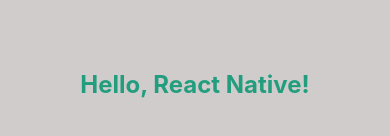
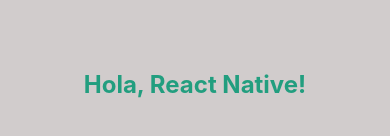
Before and after one commit to carlesconesa34/react-test, a React Native app in the folder app/: screen / in a window 390 px wide. Shown: the part 338-474 px from the top of the page. Built offline with nearby package versions, Linux system fonts and the light colour scheme.

Commit message:
feat: implement greeting translation to other languages

```diff
--- a/app/App.tsx
+++ b/app/App.tsx
@@ -4,7 +4,7 @@
 export default function App() {
   return (
     <View style={styles.container}>
-      <Saludo/>
+      <Saludo lang="es"/>
     </View>
   );
 }
--- a/app/Saludo.jsx
+++ b/app/Saludo.jsx
@@ -1,9 +1,16 @@
 import { StyleSheet, Text } from 'react-native';
 
+const translations = {
+  es: 'Hola',
+  en: 'Hello',
+};
+
 // Componente Saludo
-export function Saludo(props) {
+export function Saludo({ lang = 'en' }) {
+  const greeting = translations[lang]
+
   return (
-      <Text style={styles.title}>Hello, React Native!</Text>
+      <Text style={styles.title}>{greeting}, React Native!</Text>
   );
 }
 
```
